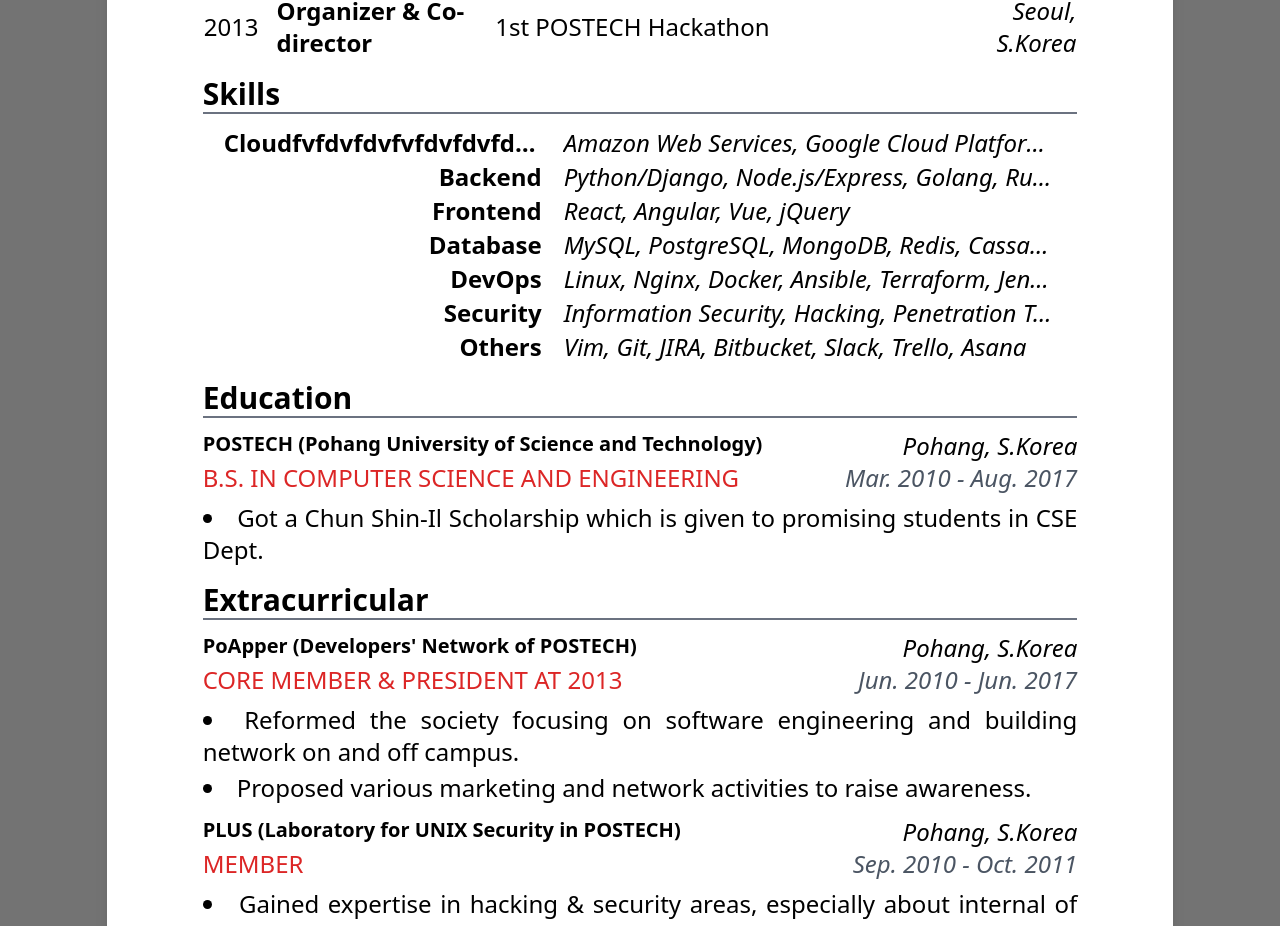
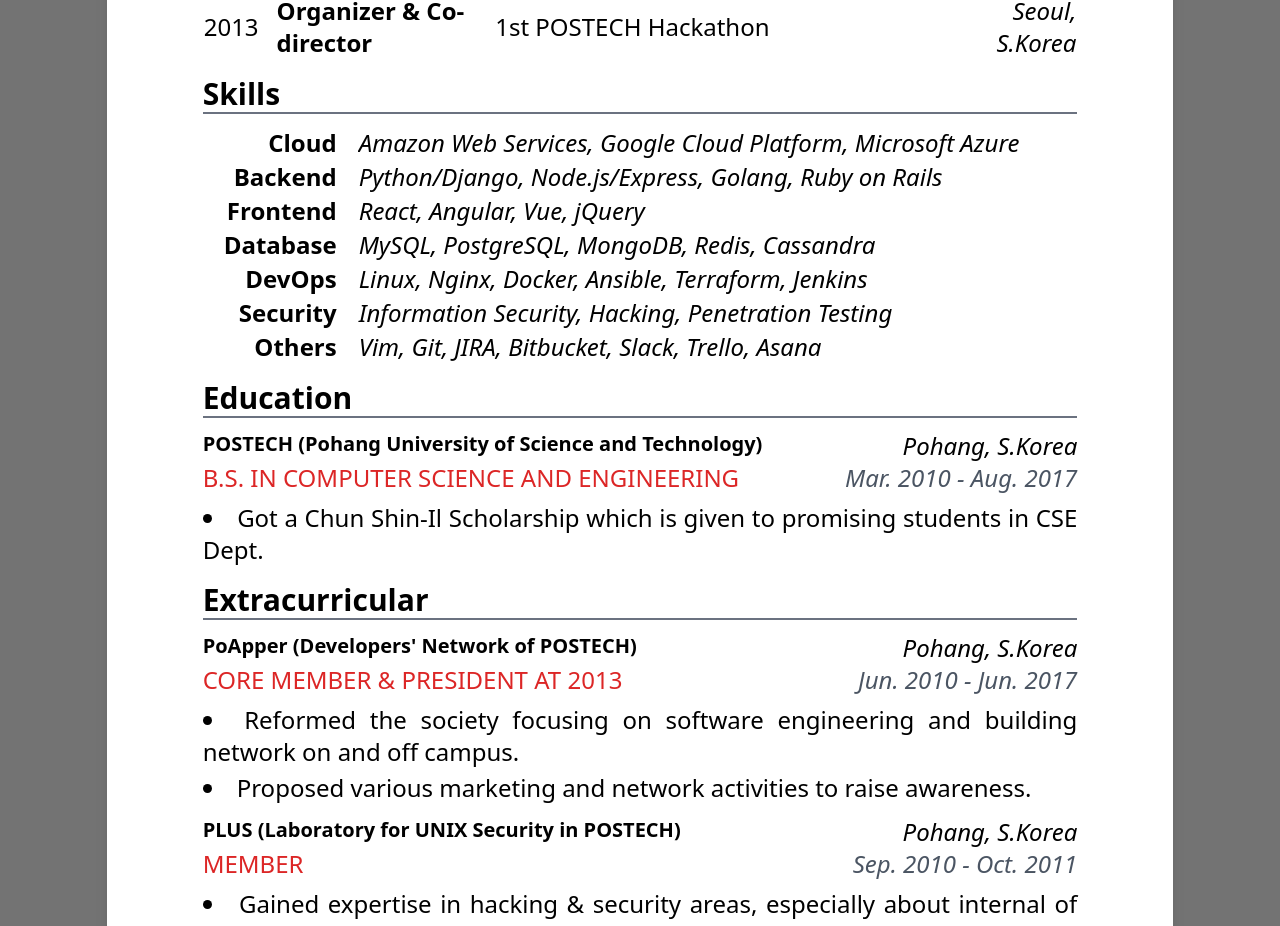
Before and after one commit to k3ii/mscc-cloud-resume-challenge, a Vue app in the folder frontend/: page / in a window 1280 px wide. Shown: the part 2800-3726 px from the top of the page. Built offline with nearby package versions, Linux system fonts and the light colour scheme.

Commit message:
fix: skills section width

```diff
--- a/frontend/src/components/MinimalListing.vue
+++ b/frontend/src/components/MinimalListing.vue
@@ -5,12 +5,12 @@
     <tbody>
       <tr v-for="item in items" :key="item.key">
         <td
-          class="w-1/2 lg:w-2/6 text-right font-bold overflow-hidden whitespace-nowrap text-ellipsis max-w-2 lg:max-w-xs"
+          class="w-1/4 lg:w-1/12 text-right font-bold overflow-hidden whitespace-nowrap text-ellipsis max-w-2 lg:max-w-xs"
         >
           {{ item.key }}
         </td>
         <td
-          class="w-1/2 lg:w-4/6 text-left italic overflow-hidden whitespace-nowrap text-ellipsis max-w-2 lg:max-w-xs"
+          class="w-3/4 lg:w-11/12 text-left italic overflow-hidden whitespace-nowrap text-ellipsis max-w-2 lg:max-w-xs"
         >
           {{ item.value }}
         </td>
--- a/frontend/src/stores/resume.ts
+++ b/frontend/src/stores/resume.ts
@@ -145,7 +145,7 @@ export const useResumeStore = defineStore('resume', () => {
   ])
   const skills = ref([
     {
-      key: 'Cloudfvfdvfdvfvfdvfdvfdvfdvdfvfdvfdvfdvdfvdfvfddfcdfcdcdcdcdcdcdcdcddcdcdcdcdcdcdcddc',
+      key: 'Cloud',
       value: 'Amazon Web Services, Google Cloud Platform, Microsoft Azure'
     },
     { key: 'Backend', value: 'Python/Django, Node.js/Express, Golang, Ruby on Rails' },
```
